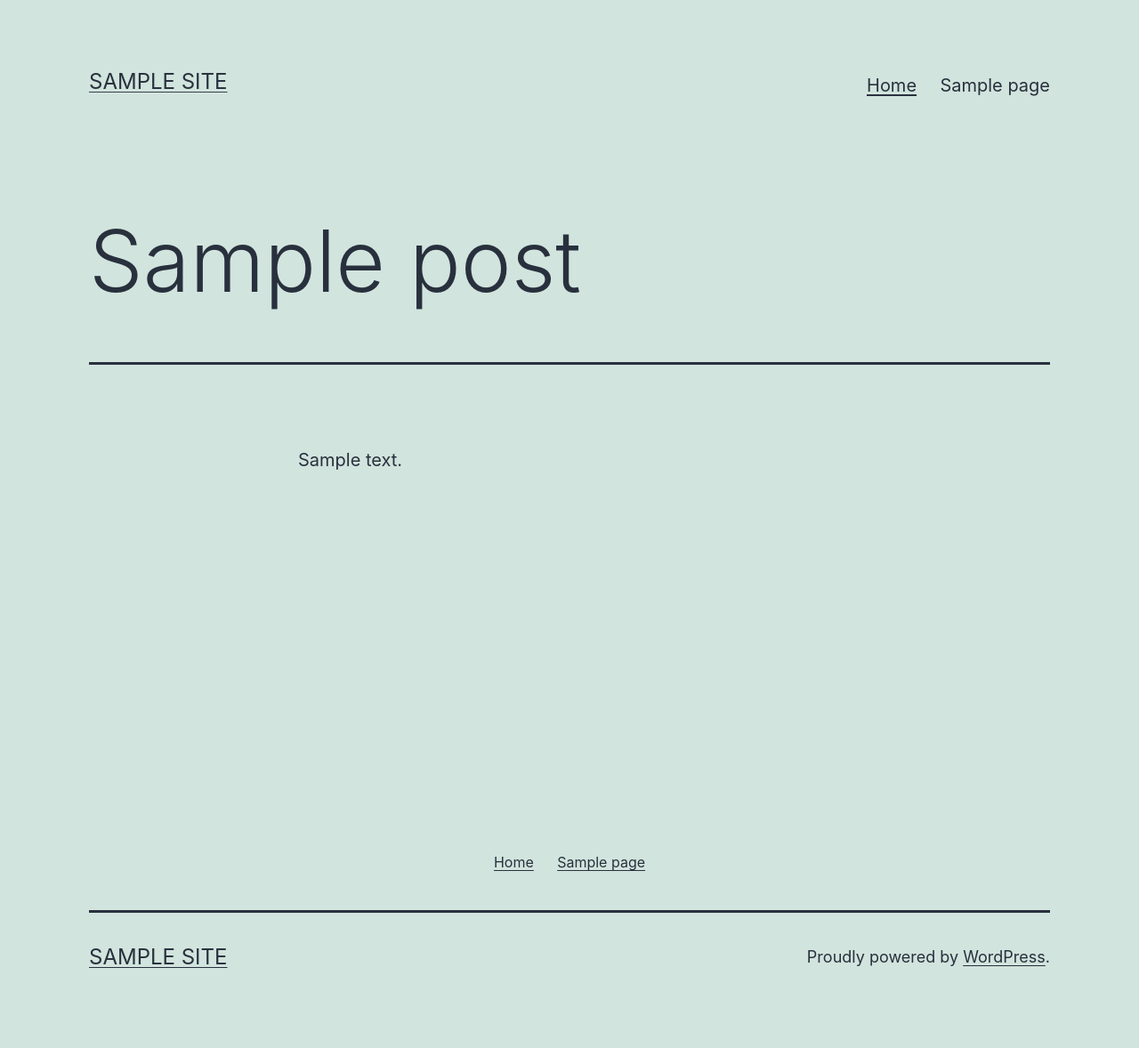
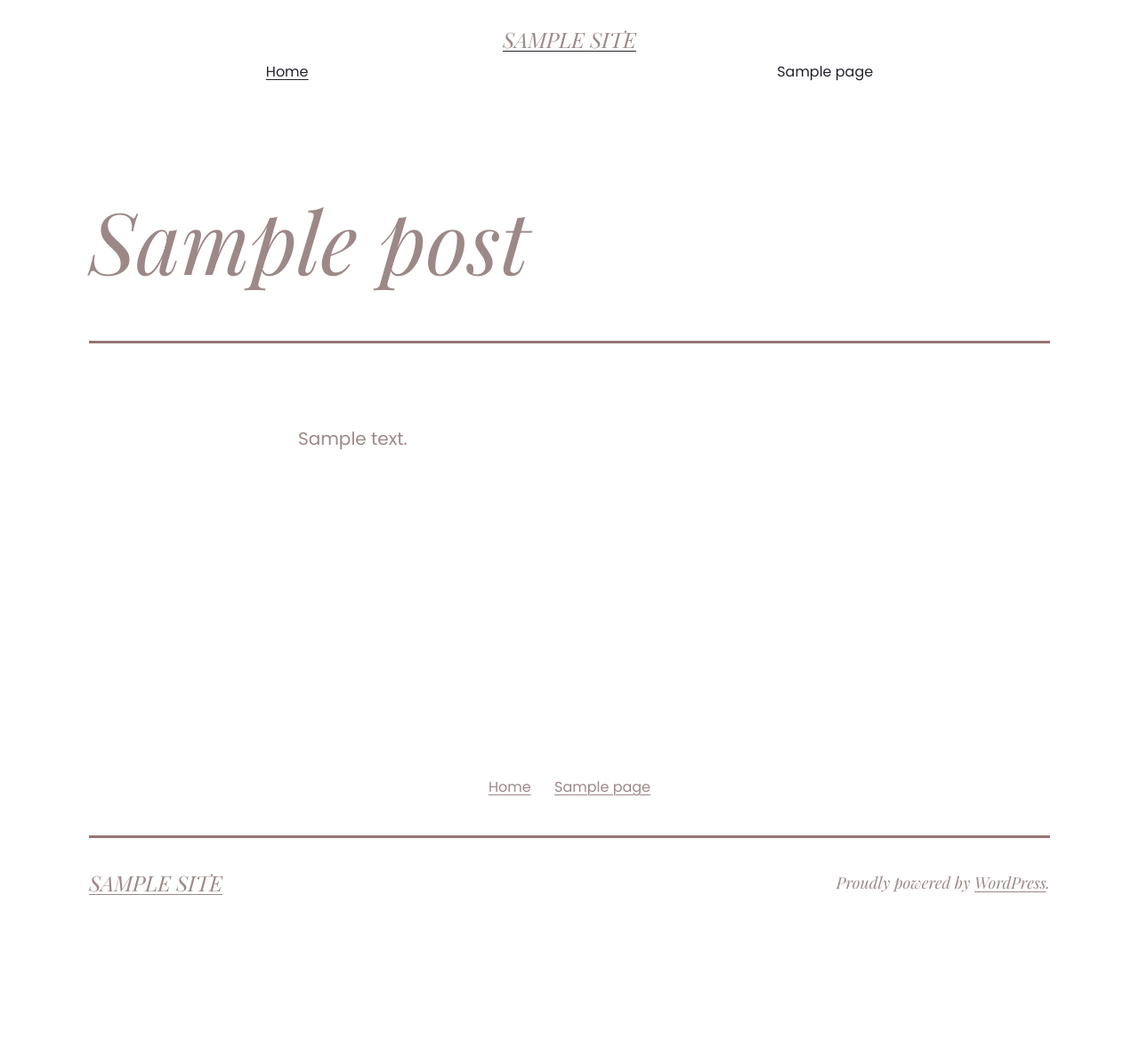
Before and after one commit to michalnatkanski/c2c, a WordPress theme: template themes/twentytwentyone/page.php in a window 1280 px wide. Shown: the whole page at 89% size. After the commit the page ends 1006 px from the top, so only its background shows below. Run offline with PHP 8.4 and a stand-in for WordPress, Linux system fonts and the light colour scheme; the site name, menu and one post (Sample post) are stand-ins, and other content is empty; style sheets or scripts are compiled from the project's sources; some libraries are stand-ins or nearby versions.

Commit message:
Feature:global settings (#2)
* Add global decoration classes

* Update colors and fonts

* Set font variations classes

* Update button mixin

* Update style files

```diff
--- a/themes/twentytwentyone/assets/sass/01-settings/global.scss
+++ b/themes/twentytwentyone/assets/sass/01-settings/global.scss
@@ -4,10 +4,9 @@
 $baseline-unit: 10px;
 
 :root {
-
     /* Font Family */
-	--global--font-primary: var(--font-headings, -apple-system, BlinkMacSystemFont, "Segoe UI", Roboto, Oxygen-Sans, Ubuntu, Cantarell, "Helvetica Neue", sans-serif);
-	--global--font-secondary: var(--font-base, -apple-system, BlinkMacSystemFont, "Segoe UI", Roboto, Oxygen-Sans, Ubuntu, Cantarell, "Helvetica Neue", sans-serif);
+    --global--font-primary: Playfair-Display, sans-serif;
+    --global--font-secondary: Poppins, sans-serif;
 
     /* Font Size */
     --global--font-size-base: 1.25rem; // 20px / 16px
@@ -65,24 +64,34 @@ $baseline-unit: 10px;
 
     /* Colors */
     --global--color-black: #000;
-	--global--color-dark-gray: #28303d;
-	--global--color-gray: #39414d;
+    --global--color-white: #fff;
+    --global--color-very-light-gray: #faf7f3;
+    --global--color-dark-gray: #23242c;
+    --global--color-light-creme: #ededed;
+    --global--color-creme: #967675;
+    --global--color-background-creme: #f6ece8;
+    --global--color-background-light-creme: #f9f2ef;
+    --global--color-background-creme: #f6ece8;
+    --global--color-form-creme: #dccbc6;
+    --global--color-form-background-creme: rgba(150, 118, 117, 0.5);
+    --global--color-border-creme: #edd5c8;
+    --global--color-very-light-creme: #fae2d666;
+    --global--color-very-dark-gray: #111;
+    --global--color-very-dark-creme: #9d8888;
+    --global--color-dark-creme: #cfadac;
+    --global--color-gray: #140f26;
     --global--color-light-gray: #f0f0f0;
-	--global--color-green: #d1e4dd;
-	--global--color-blue: #d1dfe4;
-	--global--color-purple: #d1d1e4;
-	--global--color-red: #e4d1d1;
-	--global--color-orange: #e4dad1;
-	--global--color-yellow: #eeeadd;
-	--global--color-white: #fff;
+    --global--color-quote-mark: #964f4c;
+
     --global--color-white-50: rgba(255, 255, 255, 0.5); // Used for disabled buttons
     --global--color-white-90: rgba(255, 255, 255, 0.9); // Used in form fields.
 
-	--global--color-primary: var(--global--color-dark-gray); /* Body text color, site title, footer text color. */
-	--global--color-secondary: var(--global--color-gray); /* Headings */
-	--global--color-primary-hover: var(--global--color-primary);
-	--global--color-background: var(--global--color-green); /* Mint, default body background */
-	--global--color-border: var(--global--color-primary); /* Used for borders (separators) */
+    --global--color-primary: var(--global--color-very-dark-creme); /* Body text color, site title, footer text color. */
+    --global--color-secondary: var(--global--color-dark-gray); /* Headings */
+
+    --global--color-primary-hover: var(--global--color-creme);
+    --global--color-background: var(--global--color-white); /* Mint, default body background */
+    --global--color-border: var(--global--color-creme); /* Used for borders (separators) */
 
     /* Spacing */
     --global--spacing-unit: #{2 * $baseline-unit}; // 20px
@@ -97,7 +106,9 @@ $baseline-unit: 10px;
     --form--font-family: var(--global--font-secondary);
     --form--font-size: var(--global--font-size-sm);
     --form--line-height: var(--global--line-height-body);
-	--form--color-text: var(--global--color-dark-gray); // Text color in input fields is always dark over light background.
+    --form--color-text: var(
+        --global--color-dark-gray
+    ); // Text color in input fields is always dark over light background.
     --form--color-ranged: var(--global--color-secondary);
     --form--label-weight: 500;
     --form--border-color: var(--global--color-secondary);
@@ -112,21 +123,21 @@ $baseline-unit: 10px;
 
     /* Buttons */
     // Colors
-	--button--color-text: var(--global--color-background);
-	--button--color-text-hover: var(--global--color-secondary);
+    --button--color-text: var(--global--color-creme);
+    --button--color-text-hover: var(--global--color-white);
     --button--color-text-active: var(--global--color-secondary);
-	--button--color-background: var(--global--color-secondary);
-	--button--color-background-active: var(--global--color-background);
+    --button--color-background: var(--global--color-white);
+    --button--color-background-active: var(--global--color-creme);
     // Fonts
-	--button--font-family: var(--global--font-primary);
-	--button--font-size: var(--global--font-size-base);
-	--button--font-weight: 500;
-	--button--line-height: 1.5;
+    --button--font-family: var(--global--font-secondary);
+    --button--font-size: 16px;
+    --button--font-weight: 400;
+    --button--line-height: 1;
     // Borders
-	--button--border-width: 3px;
-	--button--border-radius: 0;
+    --button--border-width: 1px;
+    --button--border-radius: 6px;
     // Spacing
-	--button--padding-vertical: 15px;
+    --button--padding-vertical: 18px;
     --button--padding-horizontal: calc(2 * var(--button--padding-vertical));
 
     /* entry */
@@ -152,10 +163,10 @@ $baseline-unit: 10px;
     --branding--description--font-size: var(--global--font-size-sm);
     --branding--description--font-family: var(--global--font-secondary);
 
-	--branding--logo--max-width: 300px;
-	--branding--logo--max-height: 100px;
-	--branding--logo--max-width-mobile: 96px;
-	--branding--logo--max-height-mobile: 96px;
+    --branding--logo--max-width: 302px;
+    --branding--logo--max-height: 30px;
+    --branding--logo--max-width-mobile: 154px;
+    --branding--logo--max-height-mobile: 16px;
 
     /* Main navigation */
     --primary-nav--font-family: var(--global--font-secondary);
@@ -238,7 +249,8 @@ $baseline-unit: 10px;
     }
 }
 
-@media only screen and (min-width: 652px) { // Not using the mixin because it's compiled after this file
+@media only screen and (min-width: 652px) {
+    // Not using the mixin because it's compiled after this file
     :root {
         --global--font-size-xl: 2.5rem; // 40px / 16px
         --global--font-size-xxl: 6rem; // 96px / 16px
--- /dev/null
+++ b/themes/twentytwentyone/assets/sass/01-settings/typography.scss
@@ -0,0 +1,89 @@
+.font-variation-v1 {
+    font-family: var(--global--font-secondary);
+    font-size: 16px;
+    font-weight: 400;
+    line-height: 32px;
+}
+
+.font-variation-v2 {
+    font-family: var(--global--font-secondary);
+    font-size: 18px;
+    font-weight: 600;
+    line-height: 32px;
+}
+
+.font-variation-v3 {
+    font-family: var(--global--font-secondary);
+    font-size: 24px;
+    font-weight: 400;
+    line-height: 32px;
+}
+
+.font-variation-v4 {
+    font-family: var(--global--font-secondary);
+    font-size: 16px;
+    font-weight: 300;
+    line-height: 1;
+}
+
+.font-variation-v5 {
+    font-family: var(--global--font-primary);
+    font-size: 102px;
+    font-style: normal;
+    font-weight: 700;
+    line-height: 110px;
+
+    @include media(wide-only) {
+        font-size: 80px;
+        line-height: 83px;
+    }
+
+    @include media(tablet-only) {
+        font-size: 70px;
+        line-height: 72px;
+    }
+
+    @include media(mobile-only) {
+        font-size: 66px;
+        line-height: 71px;
+    }
+}
+
+.font-variation-v6 {
+    font-family: var(--global--font-primary);
+    font-size: 43.52px;
+    font-style: normal;
+    font-weight: 700;
+    line-height: 17px;
+}
+
+.font-variation-v7 {
+    font-family: var(--global--font-primary);
+    font-size: 38px;
+    font-weight: 400;
+    line-height: normal;
+}
+
+.font-variation-v8 {
+    font-family: var(--global--font-secondary);
+    font-size: 16px;
+    font-style: normal;
+    font-weight: 400;
+    line-height: 26px;
+}
+
+.font-variation-v9 {
+    font-family: var(--global--font-primary);
+    font-size: 48px;
+    font-style: normal;
+    font-weight: 700;
+    line-height: normal;
+}
+
+.font-variation-v10 {
+    font-family: var(--global--font-secondary);
+    font-size: 28px;
+    font-style: normal;
+    font-weight: 300;
+    line-height: normal;
+}
--- a/themes/twentytwentyone/assets/sass/02-tools/mixins.scss
+++ b/themes/twentytwentyone/assets/sass/02-tools/mixins.scss
@@ -1,15 +1,12 @@
 // Responsive breakpoints mixin
-@mixin add_variables( $view: frontend ) {
-
+@mixin add_variables($view: frontend) {
     @if frontend == $view {
-
         :root {
             @content;
         }
     }
 
     @if editor == $view {
-
         :root,
         body {
             @content;
@@ -20,7 +17,10 @@
 // Button style
 // - Applies button styles to blocks and elements that share them.
 @mixin button-style() {
-	border: var(--button--border-width) solid transparent;
+    -webkit-box-shadow: 0px 18px 26px -17px rgba(207, 173, 172, 1);
+    -moz-box-shadow: 0px 18px 26px -17px rgba(207, 173, 172, 1);
+    box-shadow: 0px 18px 26px -17px rgba(207, 173, 172, 1);
+    border: var(--button--border-width) solid var(--global--color-dark-creme);
     border-radius: var(--button--border-radius);
     cursor: pointer;
     font-weight: var(--button--font-weight);
@@ -32,11 +32,8 @@
 
     // Standard Button Color Relationship Logic
     &:not(:hover):not(:active) {
-
         // Text colors
         &:not(.has-text-color) {
-			color: var(--global--color-background);
-
             // Nested
             .has-background & {
                 color: var(--local--color-background, var(--global--color-primary));
@@ -49,7 +46,7 @@
 
         // Background-colors
         &:not(.has-background) {
-			background-color: var(--global--color-primary);
+            background-color: var(--global--color-white);
 
             // Nested
             .has-background & {
@@ -68,8 +65,7 @@
 
     // Focus Button outline color should always match the current text color
     &:focus {
-		outline-offset: -6px;
-		outline: 2px dotted currentColor;
+        outline: 0;
     }
 
     // Disabled Button colors
@@ -81,7 +77,6 @@
 }
 
 @mixin innerblock-margin-clear($container) {
-
     // Clear the top margin for the first-child.
     > #{$container} > *:first-child {
         margin-top: 0;
--- a/themes/twentytwentyone/assets/sass/04-elements/blockquote.scss
+++ b/themes/twentytwentyone/assets/sass/04-elements/blockquote.scss
@@ -35,7 +35,6 @@ blockquote {
 
     &.alignleft,
     &.alignright {
-
         padding-left: inherit;
 
         p {
@@ -56,7 +55,7 @@ blockquote {
     }
 
     &:before {
-		content: "\201C";
+        content: '\201C';
         font-size: var(--quote--font-size);
         line-height: var(--quote--line-height);
         position: absolute;
--- a/themes/twentytwentyone/assets/sass/05-blocks/button/_style.scss
+++ b/themes/twentytwentyone/assets/sass/05-blocks/button/_style.scss
@@ -3,8 +3,8 @@
  */
 .site .button,
 button,
-input[type="submit"],
-input[type="reset"],
+input[type='submit'],
+input[type='reset'],
 .wp-block-search .wp-block-search__button,
 .wp-block-button .wp-block-button__link,
 .wp-block-file a.wp-block-file__button {
@@ -16,15 +16,12 @@ input[type="reset"],
  * Block Options
  */
 .wp-block-button {
-
     // Target the default and filled button states.
     &:not(.is-style-outline) {
-
         .wp-block-button__link:not(:hover):not(:active) {
-
             // Text colors
             &:not(.has-text-color) {
-				color: var(--global--color-background);
+                color: var(--global--color-creme);
 
                 // Nested
                 .has-background & {
@@ -38,7 +35,7 @@ input[type="reset"],
 
             // Background-colors
             &:not(.has-background) {
-				background-color: var(--global--color-primary);
+                background-color: var(--global--color-white);
 
                 // Nested
                 .has-background & {
@@ -58,9 +55,7 @@ input[type="reset"],
 
     // Outline Style.
     &.is-style-outline {
-
         .wp-block-button__link:not(:hover):not(:active) {
-
             // Border colors
             &:not(.has-text-color),
             &:not(.has-background),
@@ -93,7 +88,6 @@ input[type="reset"],
 
         .wp-block-button__link:hover,
         .wp-block-button__link:active {
-
             border-color: transparent !important;
             background-color: var(--global--color-primary) !important;
             color: var(--global--color-background) !important;
@@ -115,8 +109,8 @@ input[type="reset"],
     }
 }
 
-.is-style-outline .wp-block-button__link[style*="radius"]:focus,
-.wp-block-button a.wp-block-button__link[style*="radius"]:focus {
+.is-style-outline .wp-block-button__link[style*='radius']:focus,
+.wp-block-button a.wp-block-button__link[style*='radius']:focus {
     outline-offset: 2px;
     outline: 2px dotted var(--button--color-background);
 }
--- a/themes/twentytwentyone/assets/sass/05-blocks/columns/_style.scss
+++ b/themes/twentytwentyone/assets/sass/05-blocks/columns/_style.scss
@@ -1,20 +1,10 @@
 .wp-block-columns {
-
     &:not(.alignwide):not(.alignfull) {
         clear: both;
     }
 
     .wp-block-column {
-
         > * {
-			margin-top: calc(0.66 * var(--global--spacing-vertical));
-			margin-bottom: calc(0.66 * var(--global--spacing-vertical));
-
-			@include media(mobile) {
-				margin-top: var(--global--spacing-vertical);
-				margin-bottom: var(--global--spacing-vertical);
-			}
-
             &:first-child {
                 margin-top: 0;
             }
@@ -30,8 +20,6 @@
     }
 
     .wp-block-column:not(:last-child) {
-		margin-bottom: calc(0.66 * var(--global--spacing-vertical));
-
         @include media(mobile) {
             margin-bottom: var(--global--spacing-vertical);
         }
@@ -42,13 +30,10 @@
     }
 
     &.is-style-twentytwentyone-columns-overlap {
-
         justify-content: space-around;
 
         @include media(laptop) {
-
             .wp-block-column {
-
                 &:nth-child(2n) {
                     margin-left: calc(-2 * var(--global--spacing-horizontal));
                     margin-top: calc(2.5 * var(--global--spacing-horizontal));
@@ -65,7 +50,6 @@
                     > ul,
                     > ol,
                     > pre {
-
                         &:not(.has-background) {
                             background-color: var(--global--color-background);
                             padding: var(--global--spacing-unit);
@@ -87,9 +71,7 @@
     }
 
     &.alignfull {
-
         .wp-block-column {
-
             p:not(.has-background),
             h1:not(.has-background),
             h2:not(.has-background),
--- a/themes/twentytwentyone/assets/sass/05-blocks/group/_style.scss
+++ b/themes/twentytwentyone/assets/sass/05-blocks/group/_style.scss
@@ -6,13 +6,6 @@
     clear: both;
 
     display: flow-root; // stylelint-disable-line declaration-block-no-duplicate-properties
-
-	&:before,
-	&:after {
-		content: "";
-		display: block;
-		clear: both;
-	}
     // End IE clearfix.
 
     .wp-block-group__inner-container {
@@ -59,7 +52,6 @@
     // Adjust alignfull items to account for left and right padding.
     &.has-background,
     &.is-style-twentytwentyone-border {
-
         .wp-block-group__inner-container > .alignfull,
         .wp-block-group__inner-container > hr.wp-block-separator:not(.is-style-dots):not(.alignwide).alignfull {
             max-width: calc(var(--responsive--alignfull-width) + (2 * var(--global--spacing-vertical)));
--- a/themes/twentytwentyone/assets/sass/style-dark-mode.scss
+++ b/themes/twentytwentyone/assets/sass/style-dark-mode.scss
@@ -1,6 +1,5 @@
 /* OS dark theme preference */
 @media only screen {
-
     .is-dark-theme.is-dark-theme {
         --global--color-background: var(--global--color-dark-gray);
         --global--color-primary: var(--global--color-light-gray);
@@ -18,7 +17,7 @@
     }
 
     .is-dark-theme img {
-		filter: brightness(.85) contrast(1.1);
+        filter: brightness(0.85) contrast(1.1);
     }
 
     .respect-color-scheme-preference.is-dark-theme body {
@@ -73,7 +72,6 @@
             }
 
             ~ nav {
-
                 body:not(.primary-navigation-open) & {
                     @media only screen and (max-width: 481px) {
                         top: calc(44px + 44px);
```
Also changed, not shown: themes/twentytwentyone/assets/sass/01-settings/global-classes.scss (added, +184 -0 lines), themes/twentytwentyone/assets/sass/05-blocks/button/_editor.scss (+2 -8 lines), themes/twentytwentyone/assets/sass/05-blocks/heading/_style.scss (indentation only). Lines whose indentation alone changed are shown as unchanged.
